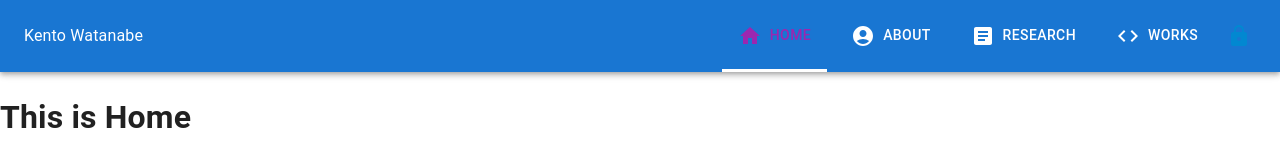
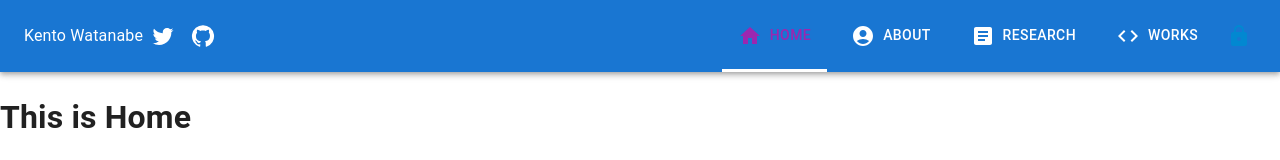
Before and after one commit to kntWT/portfolio, a React (Vite) app: page / in a window 1280 px wide. Shown: the top 160 px of the page. Built offline with nearby package versions, Linux system fonts and the light colour scheme; no server answers.

Commit message:
外部リンク追加

```diff
--- a/src/components/common/header/HeaderWIthTab.tsx
+++ b/src/components/common/header/HeaderWIthTab.tsx
@@ -4,7 +4,7 @@ import {
     Typography,
     Box,
     Tabs,
-    Tab
+    Tab,
 } from "@mui/material";
 import pages from "../../../configs/pageConfig";
 
@@ -22,6 +22,8 @@ const HeaderWithTab = (props: HeaderProp) => {
     return <>
         <Toolbar>
             <Typography >Kento Watanabe</Typography>
+            <TwitterLink />
+            <GitHubLink />
             <Box sx={{flexGrow: 1}} />
             <Box>
                 <Tabs
```
